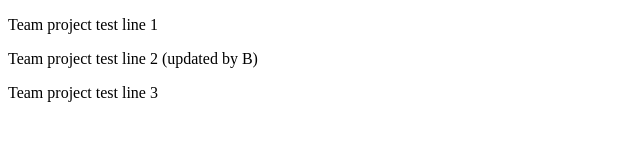
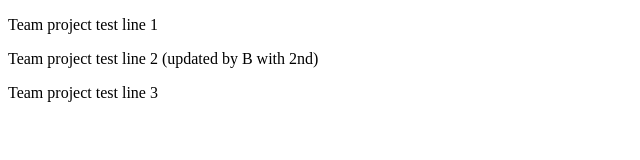
Before and after one commit to epkotni/git-conflict-practice, a plain HTML site: page index.html in a window 1280 px wide. Shown: the full height of the page, 0-640 px from the left. Drawn offline with Linux system fonts and the light colour scheme.

Commit message:
Update line 2 by B with 2nd

```diff
--- a/index.html
+++ b/index.html
@@ -6,7 +6,7 @@
   </head>
   <body>
     <p>Team project test line 1</p>
-    <p>Team project test line 2 (updated by B)</p>
+    <p>Team project test line 2 (updated by B with 2nd)</p>
     <p>Team project test line 3</p>
   </body>
 </html>
```
